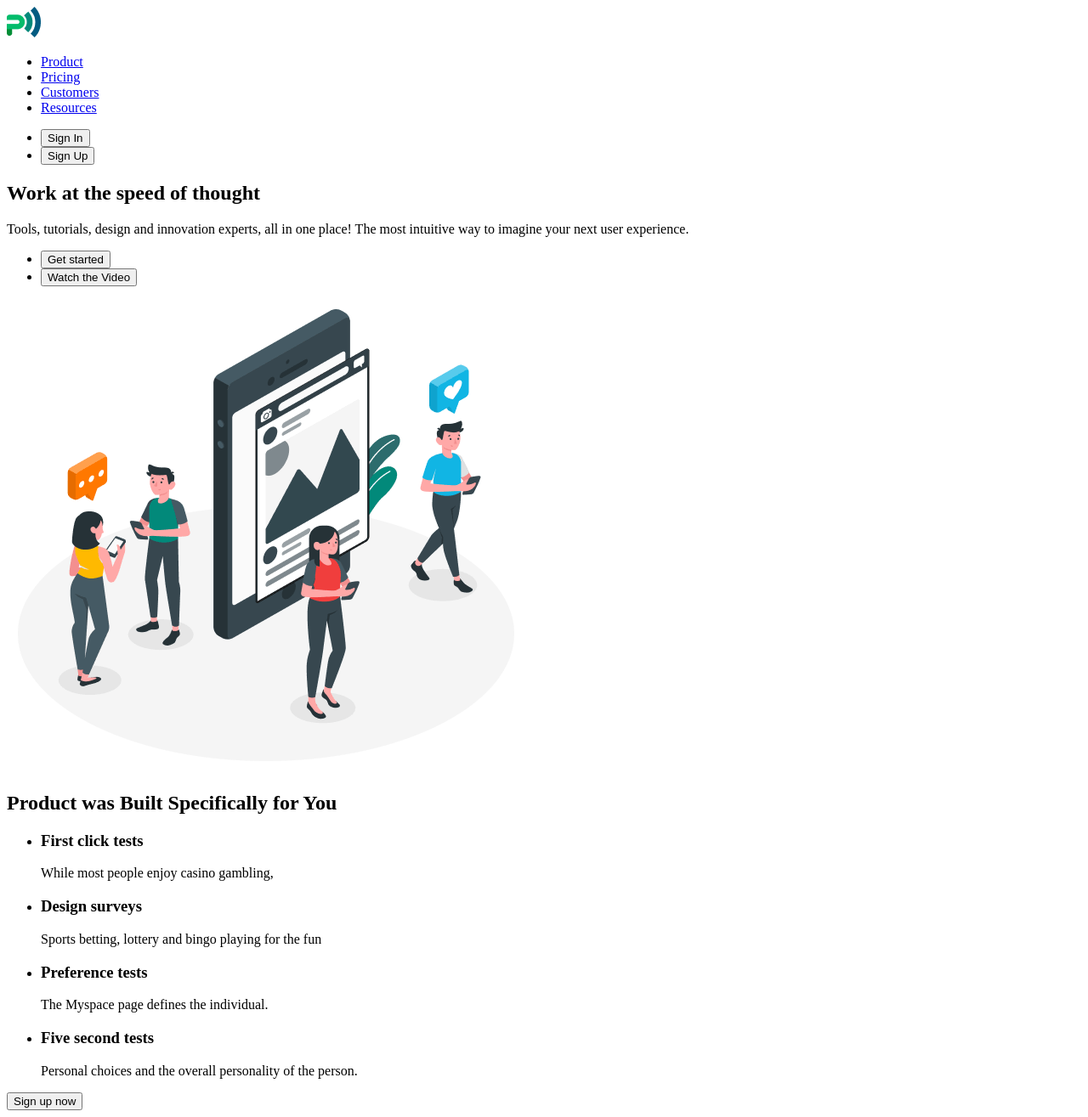
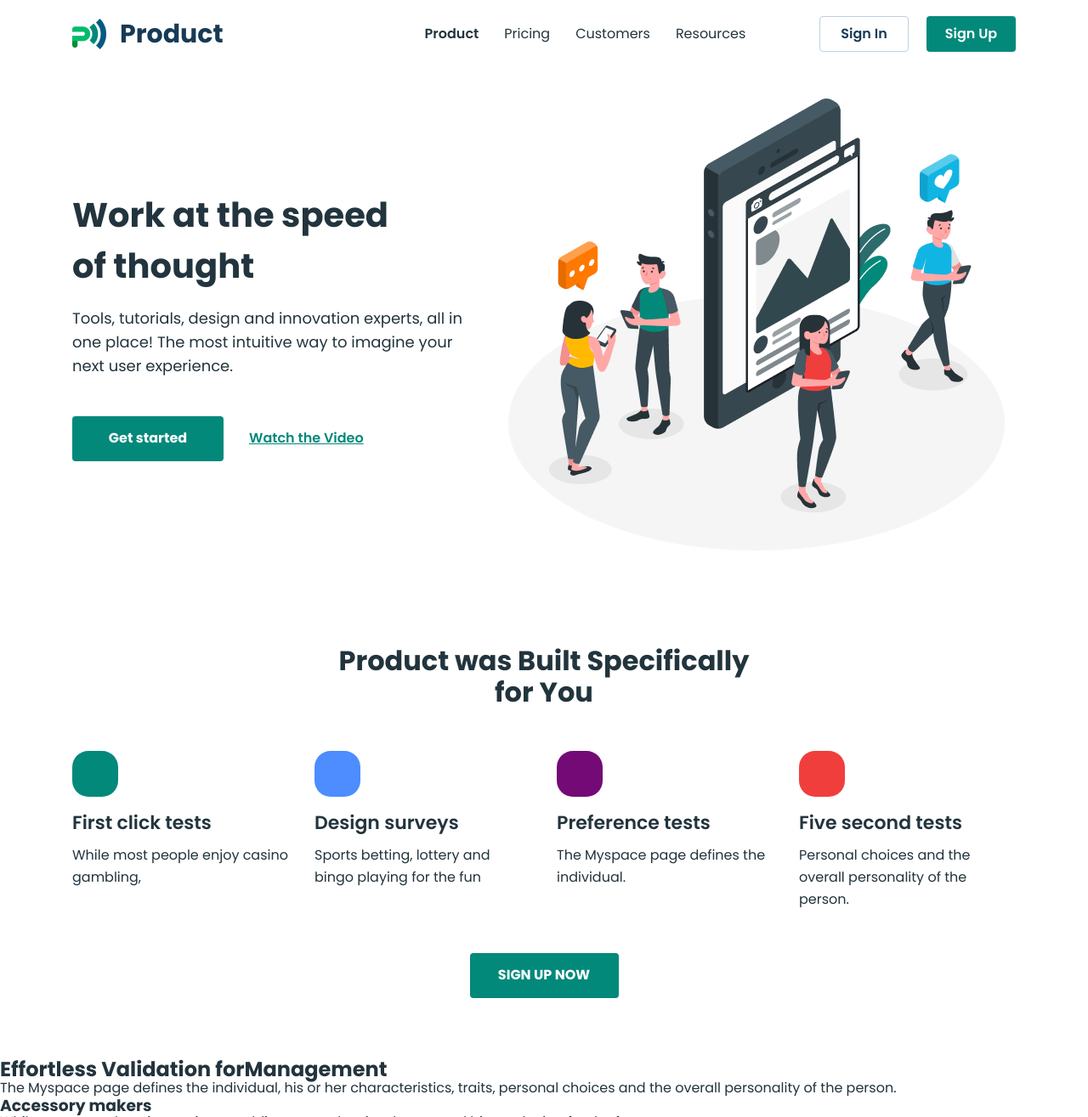
Before and after one commit to tatyanatychynska/mentor-practice-htms-css-new, a plain HTML site: page index.html in a window 1280 px wide. Shown: the top 1315 px of the page at 85% size. Drawn offline with nearby package versions, Linux system fonts and the light colour scheme.

Commit message:
Fixes HW03

```diff
--- /dev/null
+++ b/css/styles.css
@@ -0,0 +1,226 @@
+/* #region Base */
+body {
+  font-family: "Poppins", sans-serif;
+  background-color: #ffffff;
+  color: #22343d;
+}
+.container {
+  max-width: 1150px;
+  padding: 0 20px;
+  margin: 0 auto;
+}
+
+/* Reset start */
+h1,
+h2,
+h3,
+h4,
+h5,
+h6,
+p {
+  margin: 0;
+}
+ul,
+ol {
+  list-style-type: none;
+  margin: 0;
+  padding: 0;
+}
+a {
+  text-decoration: none;
+}
+button {
+  cursor: pointer;
+  padding: 0;
+  border: none;
+}
+
+img {
+  display: block;
+}
+/* Reset end */
+
+/* #endregion */
+/* #region Header */
+.main-header .container {
+  display: flex;
+  justify-content: space-between;
+  align-items: center;
+}
+.nav-logo {
+  font-weight: 700;
+  font-size: 30px;
+  line-height: 0.93333;
+  color: #173a56;
+  display: flex;
+  gap: 16px;
+  align-items: center;
+}
+.nav-logo-img {
+}
+.navigation {
+  display: flex;
+  gap: 237px;
+}
+.nav-list {
+  display: flex;
+  gap: 30px;
+}
+.nav-list-item {
+}
+.nav-list-link {
+  font-weight: 400;
+  font-size: 16px;
+  line-height: 1.75;
+  color: #22343d;
+  padding: 26px 0;
+  display: block;
+}
+.current {
+  font-weight: 600;
+}
+/* #region Button */
+.header-list-btn {
+  display: flex;
+  gap: 21px;
+}
+.header-item-btn {
+}
+.header-btn {
+  border-radius: 4px;
+  width: 105px;
+  height: 42px;
+  font-weight: 600;
+  font-size: 16px;
+  text-align: center;
+}
+.sign-in {
+  border: 1px solid #bcd0e5;
+  color: #173a56;
+  background-color: #ffffff;
+}
+.sign-up {
+  color: #ffffff;
+  background: #02897a;
+}
+/* #endregion Button */
+
+/* #endregion Header */
+/* #region Hero */
+.hero {
+  padding: 25px 0 50px;
+}
+.hero .container {
+  display: flex;
+  gap: 35px;
+  align-items: center;
+}
+.hero-title {
+  font-weight: 700;
+  font-size: 40px;
+  line-height: 1.5;
+  color: #22343d;
+  margin-bottom: 18px;
+  max-width: 385px;
+}
+.hero-title-desc {
+  font-weight: 400;
+  font-size: 18px;
+  line-height: 1.55556;
+  color: #22343d;
+  margin-bottom: 45px;
+}
+.hero-list-btn {
+  display: flex;
+  align-items: center;
+  gap: 30px;
+}
+.hero-list-item {
+}
+.hero-btn {
+  border-radius: 4px;
+  font-size: 16px;
+}
+.get-started {
+  width: 178px;
+  height: 53px;
+  background: #02897a;
+  font-weight: 700;
+  color: #fff;
+}
+.watch-btn {
+  background-color: transparent;
+  text-decoration: underline;
+  text-decoration-skip-ink: none;
+  color: #02897a;
+  font-weight: 600;
+}
+
+/* #endregion Hero*/
+/* #region Specifically */
+.specifically {
+  padding: 50px 0 70px;
+}
+.container {
+}
+.spec-title {
+  font-weight: 700;
+  font-size: 32px;
+  text-align: center;
+  color: #22343d;
+  max-width: 530px;
+  margin: 0 auto;
+  margin-bottom: 50px;
+}
+.spec-list {
+  display: flex;
+  gap: 30px;
+  margin-bottom: 50px;
+}
+.spec-item {
+  width: calc((100% - 90px) / 4);
+}
+.spec-wrap {
+  margin-bottom: 18px;
+  border-radius: 19px;
+  width: 54px;
+  height: 54px;
+}
+.green {
+  background: #02897a;
+}
+.blue {
+  background: #4d8dff;
+}
+.violet {
+  background: #740a76;
+}
+.red {
+  background: #f03e3d;
+}
+.spec-item-title {
+  font-weight: 600;
+  font-size: 22px;
+  color: #22343d;
+  margin-bottom: 13px;
+}
+.spec-item-desc {
+  font-weight: 400;
+  font-size: 16px;
+  line-height: 1.625;
+  color: #22343d;
+}
+.spec-btn {
+  border-radius: 4px;
+  width: 175px;
+  height: 53px;
+  background: #02897a;
+  font-weight: 700;
+  font-size: 16px;
+  color: #fff;
+  text-transform: uppercase;
+  margin: 0 auto;
+  display: block;
+}
+
+/* #endregion Specifically*/
--- a/index.html
+++ b/index.html
@@ -4,63 +4,125 @@
     <meta charset="UTF-8" />
     <meta name="viewport" content="width=device-width, initial-scale=1.0" />
     <title>Business promotion</title>
+    <link rel="preconnect" href="https://fonts.googleapis.com" />
+    <link rel="preconnect" href="https://fonts.gstatic.com" crossorigin />
+    <link
+      href="https://fonts.googleapis.com/css2?family=Inter:wght@100..900&family=Montserrat:wght@100..900&family=Poppins:wght@400;500;600;700;800;900&family=Roboto:wght@100..900&display=swap"
+      rel="stylesheet"
+    />
+    <link
+      rel="stylesheet"
+      href="https://cdnjs.cloudflare.com/ajax/libs/modern-normalize/3.0.1/modern-normalize.min.css"
+      integrity="sha512-q6WgHqiHlKyOqslT/lgBgodhd03Wp4BEqKeW6nNtlOY4quzyG3VoQKFrieaCeSnuVseNKRGpGeDU3qPmabCANg=="
+      crossorigin="anonymous"
+      referrerpolicy="no-referrer"
+    />
+    <link rel="stylesheet" href="./css/styles.css" />
   </head>
   <body>
-    <header>
+    <header class="main-header">
+      <div class="container">
         <!--(nav>(a>img)+ul>li*4>a)+ul>li*2>button-->
-      <nav>
-        <a href="./index.html"><img src="./images/logo.png" alt="logo" /></a>
-        <ul>
-          <li><a href="./index.html">Product</a></li>
-          <li><a href="./pricing.html">Pricing</a></li>
-          <li><a href="./customers.html">Customers</a></li>
-          <li><a href="./resources.html">Resources</a></li>
+        <nav class="navigation">
+          <a href="./index.html" class="nav-logo"
+            ><img
+              src="./images/logo.png"
+              alt="logo"
+              class="nav-logo-img"
+            />Product
+          </a>
+          <ul class="nav-list">
+            <li class="nav-list-item">
+              <a class="nav-list-link current" href="./index.html">Product</a>
+            </li>
+            <li class="nav-list-item">
+              <a class="nav-list-link" href="./pricing.html">Pricing</a>
+            </li>
+            <li class="nav-list-item">
+              <a class="nav-list-link" href="./customers.html">Customers</a>
+            </li>
+            <li class="nav-list-item">
+              <a class="nav-list-link" href="./resources.html">Resources</a>
+            </li>
           </ul>
         </nav>
-      <ul>
-        <li><button type="button">Sign In</button></li>
-        <li><button type="button">Sign Up</button></li>
+        <ul class="header-list-btn">
+          <li class="header-item-btn">
+            <button type="button" class="header-btn sign-in">Sign In</button>
+          </li>
+          <li class="header-item-btn">
+            <button type="button" class="header-btn sign-up">Sign Up</button>
+          </li>
         </ul>
+      </div>
     </header>
     <main>
-      <section>
+      <!-- #region  Hero-->
+      <section class="hero">
+        <div class="container">
           <!-- h1+p+(ul>li*2>button)+img -->
-        <h1>Work at the speed of thought</h1>
-        <p>
-          Tools, tutorials, design and innovation experts, all in one place! The
-          most intuitive way to imagine your next user experience.
+          <div class="hero-wrap">
+            <h1 class="hero-title">Work at the speed of thought</h1>
+            <p class="hero-title-desc">
+              Tools, tutorials, design and innovation experts, all in one place!
+              The most intuitive way to imagine your next user experience.
             </p>
-        <ul>
-          <li><button type="button">Get started</button></li>
-          <li><button type="button">Watch the Video</button></li>
+            <ul class="hero-list-btn">
+              <li class="hero-list-item">
+                <button type="button" class="hero-btn get-started">
+                  Get started
+                </button>
+              </li>
+              <li class="hero-list-item">
+                <button type="button" class="hero-btn watch-btn">
+                  Watch the Video
+                </button>
+              </li>
             </ul>
+          </div>
           <img
             src="./images/hero-img.png"
             alt="Peoples with gadgets"
             width="610"
           />
+        </div>
       </section>
-      <section>
-        <h2>Product was Built Specifically for You</h2>
-        <ul>
-          <li>
-            <h3>First click tests</h3>
-            <p>While most people enjoy casino gambling,</p>
+      <!-- #endregion Hero-->
+      <section class="specifically">
+        <div class="container">
+          <h2 class="spec-title">Product was Built Specifically for You</h2>
+          <ul class="spec-list">
+            <li class="spec-item">
+              <div class="spec-wrap green"></div>
+              <h3 class="spec-item-title">First click tests</h3>
+              <p class="spec-item-desc">
+                While most people enjoy casino gambling,
+              </p>
             </li>
-          <li>
-            <h3>Design surveys</h3>
-            <p>Sports betting, lottery and bingo playing for the fun</p>
+            <li class="spec-item">
+              <div class="spec-wrap blue"></div>
+              <h3 class="spec-item-title">Design surveys</h3>
+              <p class="spec-item-desc">
+                Sports betting, lottery and bingo playing for the fun
+              </p>
             </li>
-          <li>
-            <h3>Preference tests</h3>
-            <p>The Myspace page defines the individual.</p>
+            <li class="spec-item">
+              <div class="spec-wrap violet"></div>
+              <h3 class="spec-item-title">Preference tests</h3>
+              <p class="spec-item-desc">
+                The Myspace page defines the individual.
+              </p>
             </li>
-          <li>
-            <h3>Five second tests</h3>
-            <p>Personal choices and the overall personality of the person.</p>
+            <li class="spec-item">
+              <div class="spec-wrap red"></div>
+              <h3 class="spec-item-title">Five second tests</h3>
+              <p class="spec-item-desc">
+                Personal choices and the overall personality of the person.
+              </p>
             </li>
           </ul>
-        <button type="button">Sign up now</button>
+          <button type="button" class="spec-btn">Sign up now</button>
+        </div>
       </section>
       <section>
         <h2><span>Effortless Validation for</span>Management</h2>
```
Lines whose indentation alone changed are shown as unchanged.
